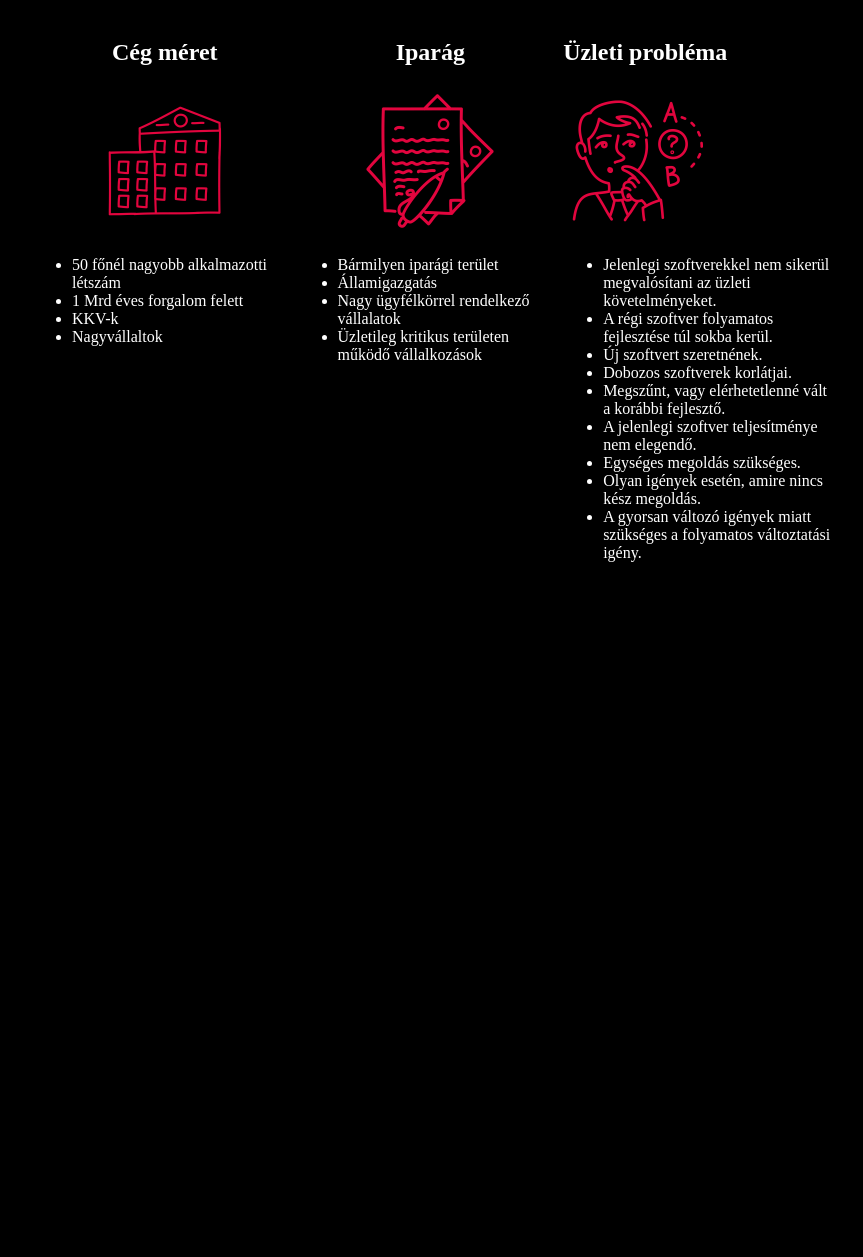
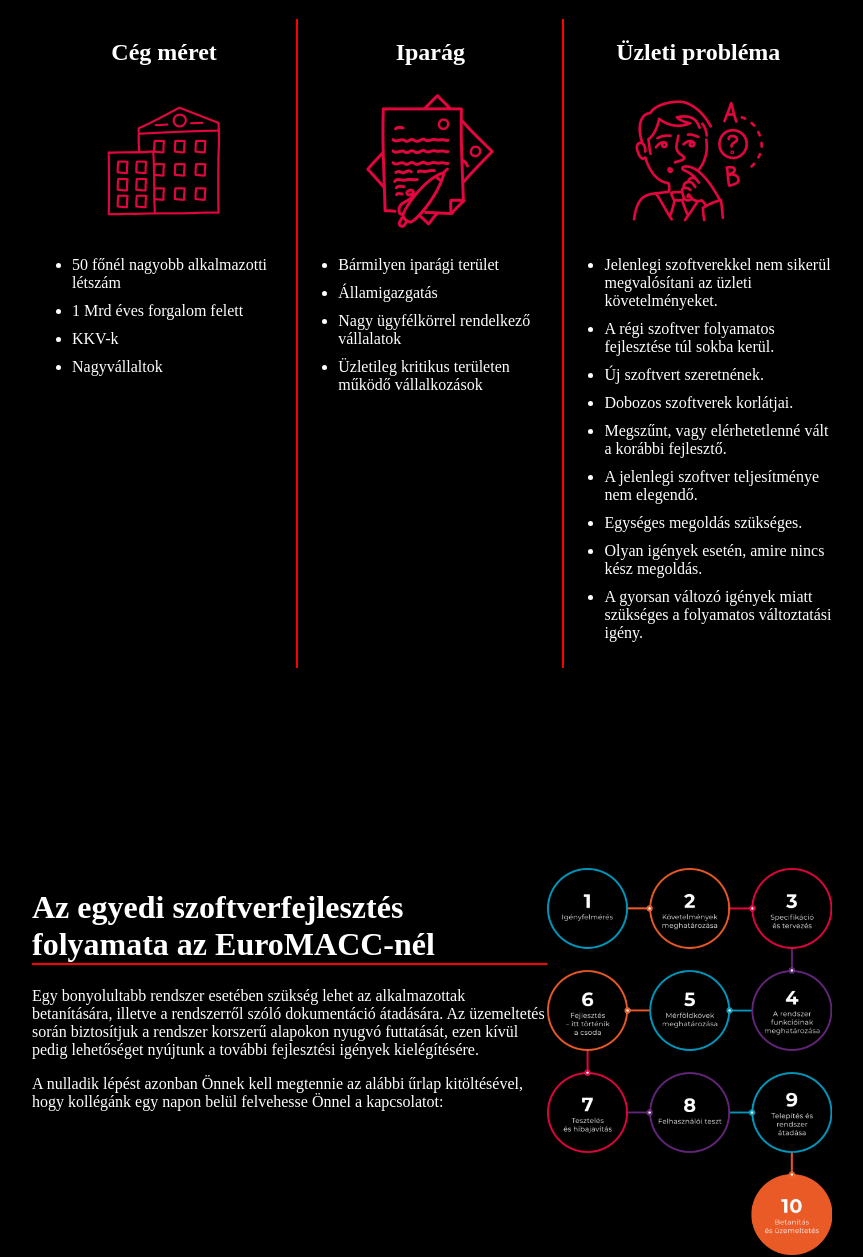
Before and after one commit to czifrusr/grid, a plain HTML site: page index.html in a window 1280 px wide. Shown: the part 87-1344 px from the top of the page, without its empty margins (208-1071 px from the left). Before the commit the page ends 800 px from the top, so only its background shows below. Drawn offline with Linux system fonts and the light colour scheme.

Commit message:
nem reszponziv, 2.oldal

```diff
--- a/index.html
+++ b/index.html
@@ -9,14 +9,15 @@
         <meta name="viewport" content="width=device-width, initial-scale=1.0">
         <link rel="stylesheet" href="stilus.css">
     <body>
+        <div class="egeszoldal">
             <div class="menu">
                 <ul>
-                <li>Cégbemutató</li>
-                <li>Megoldások</li>
-                <li>Esettanulmányok</li>
-                <li>Karrier</li>
-                <li>Hírek</li>
-                <li>Kapcsolat</li>
+                    <li> <a href="index.html">Cégbemutató</a></li>
+                    <li> <a href="index.html">Megoldások</a></li>
+                    <li> <a href="index.html">Esettanulmányok</a></li>
+                    <li> <a href="index.html">Karrier</a></li>
+                    <li> <a href="index.html">Hírek</a></li>
+                    <li> <a href="index.html">Kapcsolat</a></li>
                 </ul>
             </div>
             <h1>Kiknek ajánljuk?</h1>
@@ -59,6 +60,16 @@
                         </p>
                 </div>
             </div>
+            <div class="folyamatabra">
+                <div class="folyamatelso">
+                    <h1>Az egyedi szoftverfejlesztés folyamata az EuroMACC-nél</h1>
+                    <p>Egy bonyolultabb rendszer esetében szükség lehet az alkalmazottak betanítására, illetve a rendszerről szóló  dokumentáció átadására. Az üzemeltetés során biztosítjuk a rendszer korszerű alapokon nyugvó futtatását, ezen kívül pedig lehetőséget nyújtunk a további fejlesztési igények kielégítésére.</p>
+                    <p>A nulladik lépést azonban Önnek kell megtennie az alábbi űrlap kitöltésével, hogy kollégánk egy napon belül felvehesse Önnel a kapcsolatot:</p>
+                </div>
+                <div class="folyamatkep">
+                    <img src="folyamatabra-1-500x680.png" alt="folyamatábra">
+                </div>
+            </div>
         </div>
     </body>
 </html>
--- a/stilus.css
+++ b/stilus.css
@@ -11,6 +11,7 @@
     justify-content: space-evenly;
     max-width: 800px;
     margin: auto;
+    padding-bottom: 200px;
 }
 .menu li{
     text-align: center;
@@ -24,19 +25,68 @@
     max-width: 50%;
 }
 
-img{
+.elso img{
+    width: 150px;
+}
+
+.masodik img{
+    width: 150px;
+}
+
+.harmadik img{
     width: 150px;
 }
 
 .elso li{
     text-align: left;
-
+    padding-bottom: 10px;
 }
 
 .masodik li{
     text-align: left;
+    padding-bottom: 10px;
 }
 
-.harmadik{
+.harmadik li{
+    text-align: left;
+    padding-bottom: 10px;
+}
+
+.masodik{
+    border-right: 2px solid red;
+    border-left: 2px solid red;
+}
+
+.harmadik h2{
+    text-align: center;
+}
+
+ul {
+    list-style-image: url('');
+  }
+
+.menu a{
+    text-decoration: none;
+    color: white;
+}
+
+.folyamatabra{
+    display: grid;
+    grid-template-columns: auto auto;
+    text-align: center;
+    justify-content: space-evenly;
+    max-width: 800px;
+    margin: auto;
+}
+
+.folyamatkep img{
+    max-width: 100%;
+}
+
+.folyamatelso{
     text-align: left;
 }
+
+.folyamatelso h1{
+    border-bottom: 2px solid red;
+}
```
Lines whose indentation alone changed are shown as unchanged.
